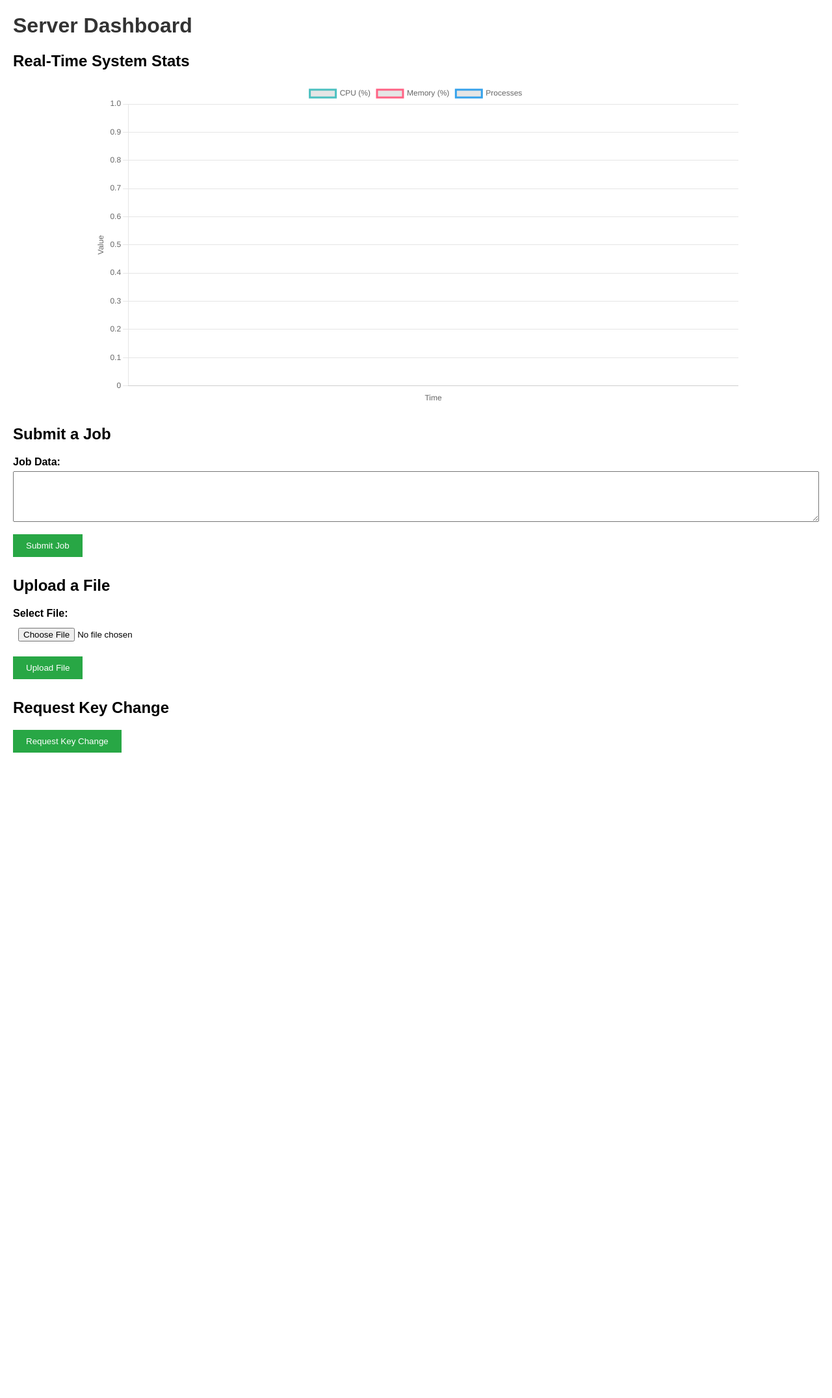
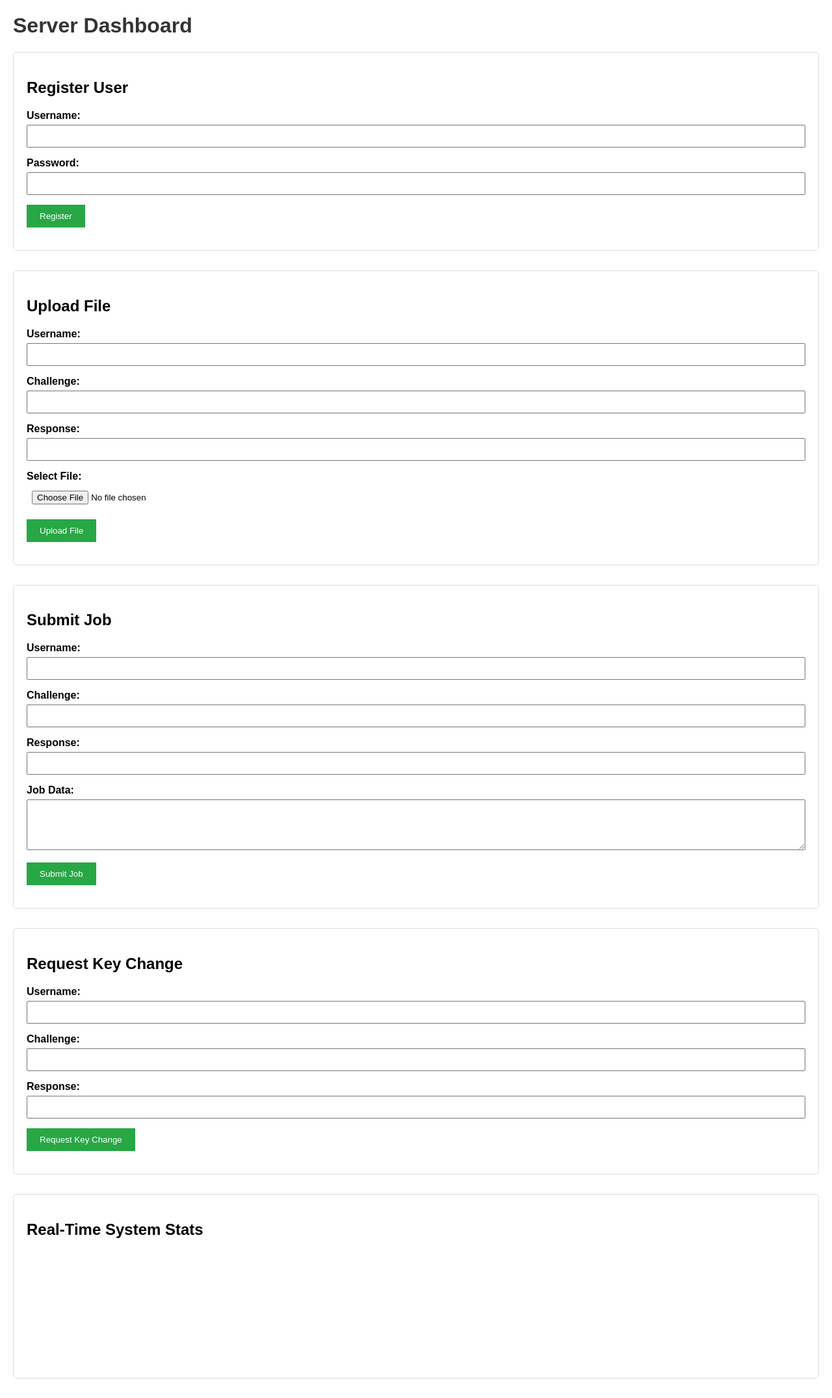
Before and after one commit to BIRD-Laboratories/OpenDatacenter, a Flask app: page / in a window 1280 px wide. Shown: the whole page at 65% size. Before the commit the page ends 1158 px from the top, so only its background shows below. Run offline with Flask 3, Linux system fonts and the light colour scheme; a map, chart or similar area stays blank; parts of the project's set-up code (start-up, migrations or seed data) failed here and were passed over.

Commit message:
Update dashboard.html

```diff
--- a/templates/dashboard.html
+++ b/templates/dashboard.html
@@ -14,6 +14,9 @@
         }
         .section {
             margin-bottom: 30px;
+            padding: 20px;
+            border: 1px solid #ddd;
+            border-radius: 5px;
         }
         .form-group {
             margin-bottom: 15px;
@@ -53,18 +56,68 @@
 <body>
     <h1>Server Dashboard</h1>
 
-    <!-- Real-Time Stats Section -->
+    <!-- Register User Section -->
     <div class="section">
-        <h2>Real-Time System Stats</h2>
-        <div class="chart-container">
-            <canvas id="stats-chart"></canvas>
-        </div>
+        <h2>Register User</h2>
+        <form id="register-form">
+            <div class="form-group">
+                <label for="register-username">Username:</label>
+                <input type="text" id="register-username" name="username" required>
+            </div>
+            <div class="form-group">
+                <label for="register-password">Password:</label>
+                <input type="password" id="register-password" name="password" required>
+            </div>
+            <div class="form-group">
+                <button type="submit">Register</button>
+            </div>
+        </form>
+        <div class="status-message" id="register-status"></div>
     </div>
 
-    <!-- Job Submission Section -->
+    <!-- Upload File Section -->
     <div class="section">
-        <h2>Submit a Job</h2>
+        <h2>Upload File</h2>
+        <form id="upload-form">
+            <div class="form-group">
+                <label for="upload-username">Username:</label>
+                <input type="text" id="upload-username" name="username" required>
+            </div>
+            <div class="form-group">
+                <label for="upload-challenge">Challenge:</label>
+                <input type="text" id="upload-challenge" name="challenge" required>
+            </div>
+            <div class="form-group">
+                <label for="upload-response">Response:</label>
+                <input type="text" id="upload-response" name="response" required>
+            </div>
+            <div class="form-group">
+                <label for="file">Select File:</label>
+                <input type="file" id="file" name="file" required>
+            </div>
+            <div class="form-group">
+                <button type="submit">Upload File</button>
+            </div>
+        </form>
+        <div class="status-message" id="upload-status"></div>
+    </div>
+
+    <!-- Submit Job Section -->
+    <div class="section">
+        <h2>Submit Job</h2>
         <form id="job-form">
+            <div class="form-group">
+                <label for="job-username">Username:</label>
+                <input type="text" id="job-username" name="username" required>
+            </div>
+            <div class="form-group">
+                <label for="job-challenge">Challenge:</label>
+                <input type="text" id="job-challenge" name="challenge" required>
+            </div>
+            <div class="form-group">
+                <label for="job-response">Response:</label>
+                <input type="text" id="job-response" name="response" required>
+            </div>
             <div class="form-group">
                 <label for="job-data">Job Data:</label>
                 <textarea id="job-data" name="job-data" rows="4" required></textarea>
@@ -76,30 +129,35 @@
         <div class="status-message" id="job-status"></div>
     </div>
 
-    <!-- File Upload Section -->
-    <div class="section">
-        <h2>Upload a File</h2>
-        <form id="upload-form">
-            <div class="form-group">
-                <label for="file">Select File:</label>
-                <input type="file" id="file" name="file" required>
-            </div>
-            <div class="form-group">
-                <button type="submit">Upload File</button>
-            </div>
-        </form>
-        <div class="status-message" id="upload-status"></div>
-    </div>
-
-    <!-- Key Change Request Section -->
+    <!-- Request Key Change Section -->
     <div class="section">
         <h2>Request Key Change</h2>
         <form id="key-change-form">
+            <div class="form-group">
+                <label for="key-change-username">Username:</label>
+                <input type="text" id="key-change-username" name="username" required>
+            </div>
+            <div class="form-group">
+                <label for="key-change-challenge">Challenge:</label>
+                <input type="text" id="key-change-challenge" name="challenge" required>
+            </div>
+            <div class="form-group">
+                <label for="key-change-response">Response:</label>
+                <input type="text" id="key-change-response" name="response" required>
+            </div>
             <div class="form-group">
                 <button type="submit">Request Key Change</button>
             </div>
         </form>
         <div class="status-message" id="key-change-status"></div>
+    </div>
+
+    <!-- Real-Time Stats Section -->
+    <div class="section">
+        <h2>Real-Time System Stats</h2>
+        <div class="chart-container">
+            <canvas id="stats-chart"></canvas>
+        </div>
     </div>
 
     <script>
@@ -148,6 +206,122 @@
             },
         });
 
+        // Register User Form
+        const registerForm = document.getElementById("register-form");
+        const registerStatus = document.getElementById("register-status");
+
+        registerForm.addEventListener("submit", async (e) => {
+            e.preventDefault();
+            const username = document.getElementById("register-username").value;
+            const password = document.getElementById("register-password").value;
+
+            const response = await fetch("/register", {
+                method: "POST",
+                headers: {
+                    "Content-Type": "application/json",
+                },
+                body: JSON.stringify({ username, password }),
+            });
+
+            const result = await response.json();
+            if (response.ok) {
+                registerStatus.textContent = result.message;
+            } else {
+                registerStatus.textContent = `Error: ${result.error}`;
+            }
+        });
+
+        // Upload File Form
+        const uploadForm = document.getElementById("upload-form");
+        const uploadStatus = document.getElementById("upload-status");
+
+        uploadForm.addEventListener("submit", async (e) => {
+            e.preventDefault();
+            const username = document.getElementById("upload-username").value;
+            const challenge = document.getElementById("upload-challenge").value;
+            const response = document.getElementById("upload-response").value;
+            const fileInput = document.getElementById("file");
+
+            const formData = new FormData();
+            formData.append("file", fileInput.files[0]);
+
+            const uploadResponse = await fetch("/upload", {
+                method: "POST",
+                headers: {
+                    "X-Username": username,
+                    "X-Challenge": challenge,
+                    "X-Response": response,
+                },
+                body: formData,
+            });
+
+            const result = await uploadResponse.json();
+            if (uploadResponse.ok) {
+                uploadStatus.textContent = result.message;
+            } else {
+                uploadStatus.textContent = `Error: ${result.error}`;
+            }
+        });
+
+        // Submit Job Form
+        const jobForm = document.getElementById("job-form");
+        const jobStatus = document.getElementById("job-status");
+
+        jobForm.addEventListener("submit", async (e) => {
+            e.preventDefault();
+            const username = document.getElementById("job-username").value;
+            const challenge = document.getElementById("job-challenge").value;
+            const response = document.getElementById("job-response").value;
+            const jobData = document.getElementById("job-data").value;
+
+            const response = await fetch("/submit_job", {
+                method: "POST",
+                headers: {
+                    "Content-Type": "application/json",
+                    "X-Username": username,
+                    "X-Challenge": challenge,
+                    "X-Response": response,
+                },
+                body: JSON.stringify({ job_data: jobData }),
+            });
+
+            const result = await response.json();
+            if (response.ok) {
+                jobStatus.textContent = result.message;
+            } else {
+                jobStatus.textContent = `Error: ${result.error}`;
+            }
+        });
+
+        // Request Key Change Form
+        const keyChangeForm = document.getElementById("key-change-form");
+        const keyChangeStatus = document.getElementById("key-change-status");
+
+        keyChangeForm.addEventListener("submit", async (e) => {
+            e.preventDefault();
+            const username = document.getElementById("key-change-username").value;
+            const challenge = document.getElementById("key-change-challenge").value;
+            const response = document.getElementById("key-change-response").value;
+
+            const response = await fetch("/request_key_change", {
+                method: "POST",
+                headers: {
+                    "Content-Type": "application/json",
+                    "X-Username": username,
+                    "X-Challenge": challenge,
+                    "X-Response": response,
+                },
+                body: JSON.stringify({ expose_externally: false }),
+            });
+
+            const result = await response.json();
+            if (response.ok) {
+                keyChangeStatus.textContent = result.message;
+            } else {
+                keyChangeStatus.textContent = `Error: ${result.error}`;
+            }
+        });
+
         // Real-Time Stats Streaming
         const eventSource = new EventSource("/stream_stats");
 
@@ -166,85 +340,10 @@
             statsChart.update();
         };
 
-        // Job Submission
-        const jobForm = document.getElementById("job-form");
-        const jobStatus = document.getElementById("job-status");
-
-        jobForm.addEventListener("submit", async (e) => {
-            e.preventDefault();
-            const jobData = document.getElementById("job-data").value;
-
-            const response = await fetch("/submit_job", {
-                method: "POST",
-                headers: {
-                    "Content-Type": "application/json",
-                    "X-Username": "user1", // Replace with actual username
-                    "X-Challenge": "challenge", // Replace with actual challenge
-                    "X-Response": "response", // Replace with actual response
-                },
-                body: JSON.stringify({ job_data: jobData }),
-            });
-
-            const result = await response.json();
-            if (response.ok) {
-                jobStatus.textContent = `Job submitted successfully. Job ID: ${result.job_id}`;
-            } else {
-                jobStatus.textContent = `Error: ${result.error}`;
-            }
-        });
-
-        // File Upload
-        const uploadForm = document.getElementById("upload-form");
-        const uploadStatus = document.getElementById("upload-status");
-
-        uploadForm.addEventListener("submit", async (e) => {
-            e.preventDefault();
-            const fileInput = document.getElementById("file");
-            const formData = new FormData();
-            formData.append("file", fileInput.files[0]);
-
-            const response = await fetch("/upload", {
-                method: "POST",
-                headers: {
-                    "X-Username": "user1", // Replace with actual username
-                    "X-Challenge": "challenge", // Replace with actual challenge
-                    "X-Response": "response", // Replace with actual response
-                },
-                body: formData,
-            });
-
-            const result = await response.json();
-            if (response.ok) {
-                uploadStatus.textContent = `File uploaded successfully. Path: ${result.file_path}`;
-            } else {
-                uploadStatus.textContent = `Error: ${result.error}`;
-            }
-        });
-
-        // Key Change Request
-        const keyChangeForm = document.getElementById("key-change-form");
-        const keyChangeStatus = document.getElementById("key-change-status");
-
-        keyChangeForm.addEventListener("submit", async (e) => {
-            e.preventDefault();
-
-            const response = await fetch("/request_key_change", {
-                method: "POST",
-                headers: {
-                    "Content-Type": "application/json",
-                    "X-Username": "user1", // Replace with actual username
-                    "X-Challenge": "challenge", // Replace with actual challenge
-                    "X-Response": "response", // Replace with actual response
-                },
-            });
-
-            const result = await response.json();
-            if (response.ok) {
-                keyChangeStatus.textContent = `Key change successful. New Key: ${result.new_key}`;
-            } else {
-                keyChangeStatus.textContent = `Error: ${result.error}`;
-            }
-        });
+        eventSource.onerror = function (error) {
+            console.error("Error connecting to /stream_stats:", error);
+            eventSource.close();
+        };
     </script>
 </body>
 </html>
```
